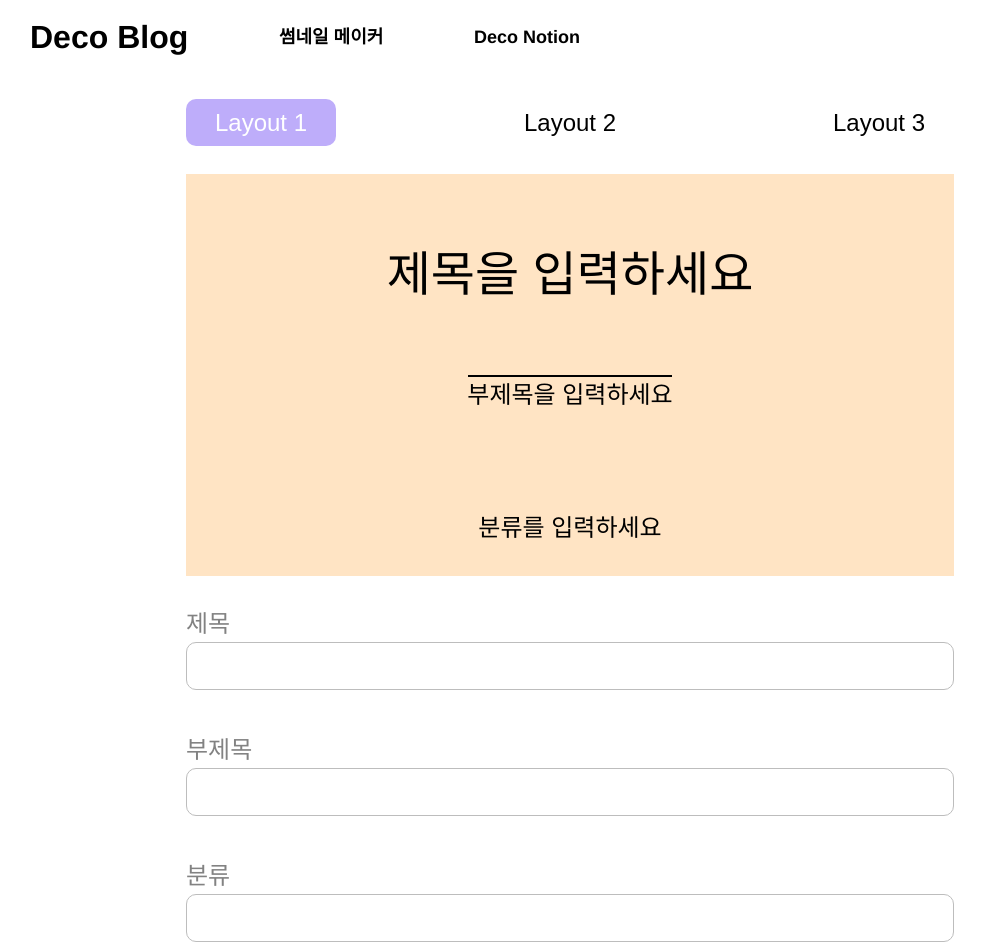
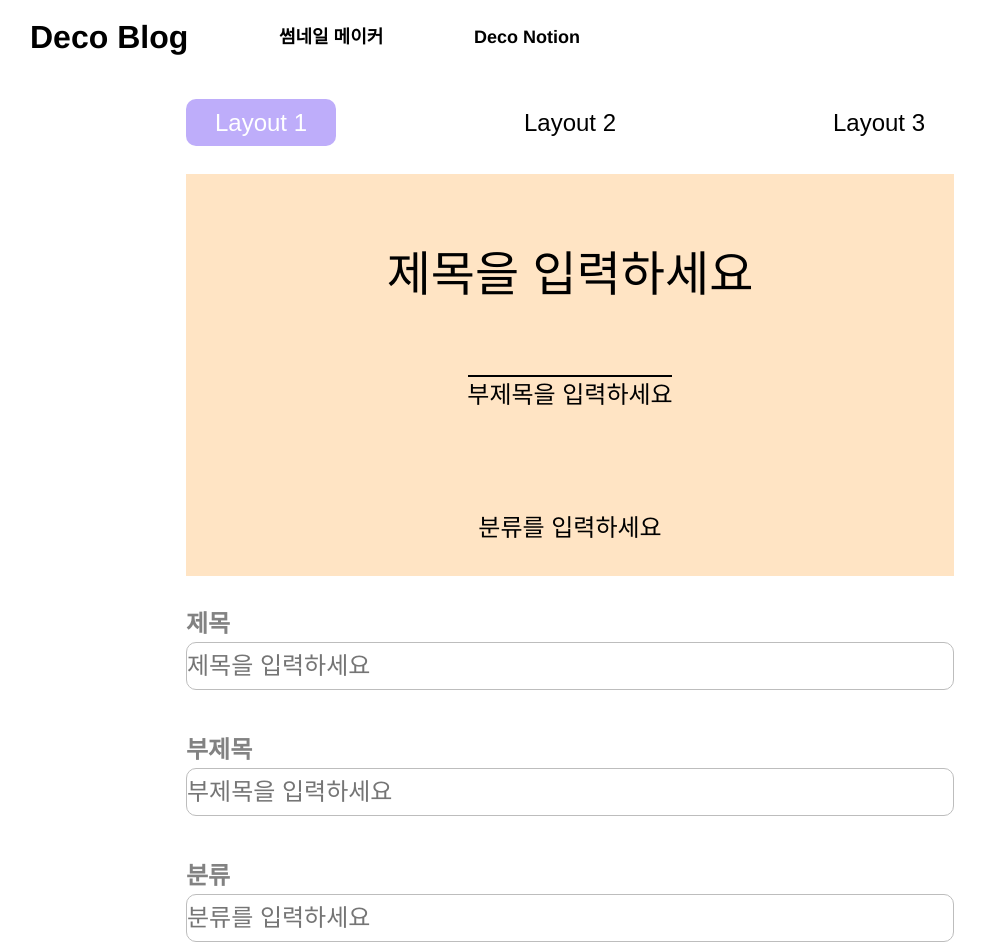
Before and after one commit to baesee0806/Deco-blog, a React (Vite) app: page /thumbnail in a window 1280 px wide. Shown: the top 952 px of the page, without its empty margins (70-1055 px from the left). Built offline with nearby package versions, Linux system fonts and the light colour scheme.

Commit message:
feat : OptionBtn component 의 input에 적혀진 글자가 Screen component에 적용하게 되는 로직 구현
- useInput hook 으로 로직 분리

Relate to : #8

```diff
--- a/src/components/thumbnail/Screen.tsx
+++ b/src/components/thumbnail/Screen.tsx
@@ -1,12 +1,18 @@
 import styled from "styled-components";
 
-function Screen() {
+interface ScreenProps {
+  title: string;
+  subtitle: string;
+  category: string;
+}
+
+function Screen({ title, subtitle, category }: ScreenProps) {
   return (
     <Container>
-      <Title>제목을 입력하세요</Title>
+      <Title>{title || "제목을 입력하세요"}</Title>
       <Line />
-      <Subtitle>부제목을 입력하세요</Subtitle>
-      <Classification>분류를 입력하세요</Classification>
+      <Subtitle>{subtitle || "부제목을 입력하세요"}</Subtitle>
+      <Classification>{category || "분류를 입력하세요"}</Classification>
     </Container>
   );
 }
--- a/src/components/thumbnail/TextInput.tsx
+++ b/src/components/thumbnail/TextInput.tsx
@@ -1,7 +1,25 @@
 import styled from "styled-components";
 import { useState } from "react";
 
-function TextInput({ layoutValue }: { layoutValue: number }) {
+interface TextInputProps {
+  layoutValue: number;
+  title: string;
+  subtitle: string;
+  category: string;
+  titleOnChange: (e: React.ChangeEvent<HTMLInputElement>) => void;
+  subtitleOnChange: (e: React.ChangeEvent<HTMLInputElement>) => void;
+  categoryOnChange: (e: React.ChangeEvent<HTMLInputElement>) => void;
+}
+
+function TextInput({
+  layoutValue,
+  title,
+  subtitle,
+  category,
+  titleOnChange,
+  subtitleOnChange,
+  categoryOnChange,
+}: TextInputProps) {
   const [isTitleActive, setTitleActive] = useState(false);
   const [isSubtitleActive, setSubtitleActive] = useState(false);
   const [isCategoryActive, setCategoryActive] = useState(false);
@@ -32,6 +50,9 @@ function TextInput({ layoutValue }: { layoutValue: number }) {
         <InputLabel $active={isTitleActive.toString()}>제목</InputLabel>
         <Input
           type="text"
+          value={title}
+          placeholder="제목을 입력하세요"
+          onChange={(e) => titleOnChange(e)}
           onFocus={() => handleFocus("title")}
           onBlur={() => handleBlur("title")}
         />
@@ -41,6 +62,9 @@ function TextInput({ layoutValue }: { layoutValue: number }) {
           <InputLabel $active={isSubtitleActive.toString()}>부제목</InputLabel>
           <Input
             type="text"
+            value={subtitle}
+            placeholder="부제목을 입력하세요"
+            onChange={(e) => subtitleOnChange(e)}
             onFocus={() => handleFocus("subtitle")}
             onBlur={() => handleBlur("subtitle")}
           />
@@ -51,6 +75,9 @@ function TextInput({ layoutValue }: { layoutValue: number }) {
           <InputLabel $active={isCategoryActive.toString()}>분류</InputLabel>
           <Input
             type="text"
+            value={category}
+            placeholder="분류를 입력하세요"
+            onChange={(e) => categoryOnChange(e)}
             onFocus={() => handleFocus("category")}
             onBlur={() => handleBlur("category")}
           />
@@ -66,7 +93,8 @@ const InputBox = styled.div`
 `;
 const InputLabel = styled.div<{ $active: string }>`
   font-size: 24px;
-  color: ${(props) => (props.$active === "true" ? "#ff0000" : "#828282")};
+  font-weight: 700;
+  color: ${(props) => (props.$active === "true" ? "#b786c5" : "#828282")};
   transition: color 0.3s ease-in-out;
 `;
 const Input = styled.input`
--- /dev/null
+++ b/src/hooks/useInput.tsx
@@ -0,0 +1,26 @@
+import { useState } from "react";
+
+export const useInput = () => {
+  const [title, setTitle] = useState("");
+  const [subtitle, setSubtitle] = useState("");
+  const [category, setCategory] = useState("");
+
+  const titleOnChange = (e: React.ChangeEvent<HTMLInputElement>) => {
+    setTitle(e.target.value);
+  };
+  const subtitleOnChange = (e: React.ChangeEvent<HTMLInputElement>) => {
+    setSubtitle(e.target.value);
+  };
+  const categoryOnChange = (e: React.ChangeEvent<HTMLInputElement>) => {
+    setCategory(e.target.value);
+  };
+
+  return {
+    title,
+    subtitle,
+    category,
+    titleOnChange,
+    subtitleOnChange,
+    categoryOnChange,
+  };
+};
--- a/src/pages/Thumbnail.tsx
+++ b/src/pages/Thumbnail.tsx
@@ -4,15 +4,32 @@ import Screen from "../components/thumbnail/Screen";
 import TextInput from "../components/thumbnail/TextInput";
 import OptionBtn from "../components/thumbnail/OptionBtn";
 import { useState } from "react";
+import { useInput } from "../hooks/useInput";
 
 function Thumbnail() {
   const [layoutValue, setLayoutValue] = useState(1);
+  const {
+    title,
+    subtitle,
+    category,
+    titleOnChange,
+    subtitleOnChange,
+    categoryOnChange,
+  } = useInput();
 
   return (
     <Container>
       <LayoutBtn layoutValue={layoutValue} setLayoutValue={setLayoutValue} />
-      <Screen />
-      <TextInput layoutValue={layoutValue} />
+      <Screen title={title} subtitle={subtitle} category={category} />
+      <TextInput
+        layoutValue={layoutValue}
+        title={title}
+        subtitle={subtitle}
+        category={category}
+        titleOnChange={titleOnChange}
+        subtitleOnChange={subtitleOnChange}
+        categoryOnChange={categoryOnChange}
+      />
       <OptionBtn />
     </Container>
   );
```
